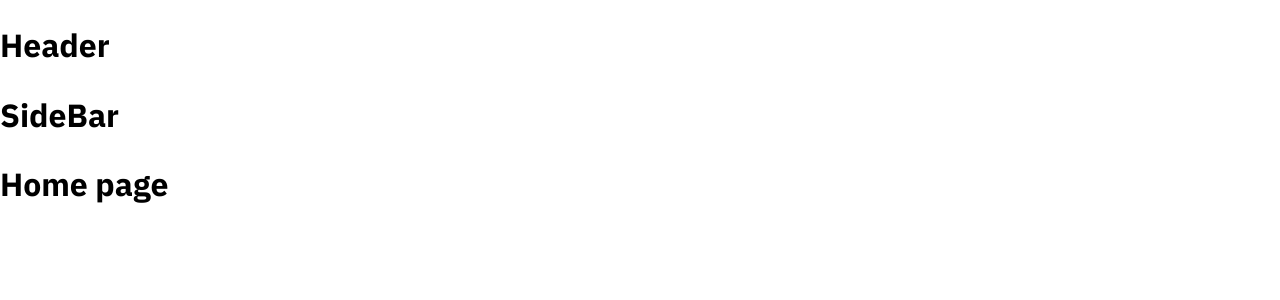
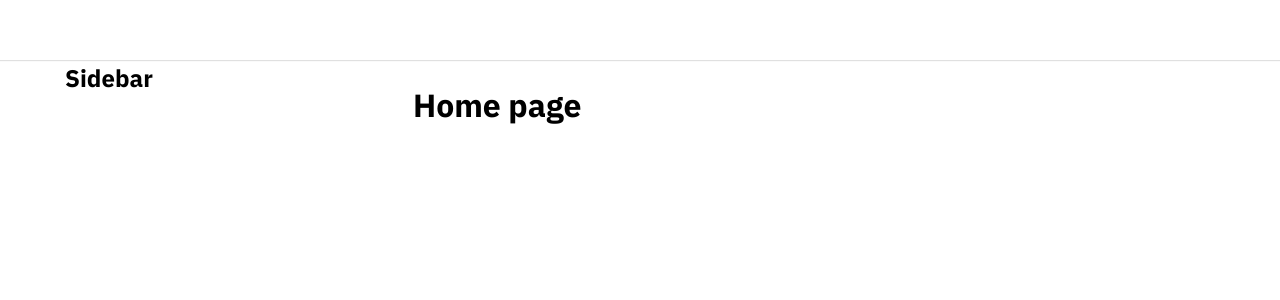
Before and after one commit to Code-Lagi/tiktok-ui, a React (Create React App) app: page / in a window 1280 px wide. Shown: the top 300 px of the page. Built offline with nearby package versions, Linux system fonts and the light colour scheme.

Commit message:
Bài 96: Dựng khung Layout mặc định

```diff
--- a/package.json
+++ b/package.json
@@ -6,6 +6,7 @@
     "@testing-library/jest-dom": "^5.16.5",
     "@testing-library/react": "^13.4.0",
     "@testing-library/user-event": "^13.5.0",
+    "classnames": "^2.3.2",
     "normalize.css": "^8.0.1",
     "react": "^18.2.0",
     "react-dom": "^18.2.0",
--- a/src/components/GlobalStyles/GlobalStyles.scss
+++ b/src/components/GlobalStyles/GlobalStyles.scss
@@ -3,8 +3,14 @@
 
 :root {
     --primary: fe2c55;
+
+    //default layout
+    --default-layout-header-height: 60px;
+    --default-layout-width: 1150px;
 }
 * {
+    margin: 0;
+    padding: 0;
     box-sizing: border-box;
 }
 html {
--- /dev/null
+++ b/src/components/Layout/DefaultLayout/DefaultLayout.module.scss
@@ -0,0 +1,12 @@
+.wrapper {
+    display: flex;
+    flex-direction: column;
+    align-items: center;
+}
+.container {
+    width: var(--default-layout-width);
+    display: flex;
+}
+.content {
+    flex: 1;
+}
--- /dev/null
+++ b/src/components/Layout/DefaultLayout/Sidebar/Sidebar.module.scss
@@ -0,0 +1,3 @@
+.wrapper {
+    width: 348px;
+}
--- a/src/components/Layout/DefaultLayout/Sidebar/index.js
+++ b/src/components/Layout/DefaultLayout/Sidebar/index.js
@@ -1,5 +1,14 @@
+import classNames from 'classnames/bind';
+import styles from './Sidebar.module.scss';
+
+const cx = classNames.bind(styles);
+
 function SideBar() {
-    return <h1>SideBar</h1>;
+    return (
+        <aside className={cx('wrapper')}>
+            <h2>Sidebar</h2>
+        </aside>
+    );
 }
 
 export default SideBar;
--- a/src/components/Layout/DefaultLayout/index.js
+++ b/src/components/Layout/DefaultLayout/index.js
@@ -1,13 +1,18 @@
+import classNames from 'classnames/bind';
+import styles from './DefaultLayout.module.scss';
+
 import Header from '../components/Header';
 import SideBar from './Sidebar';
 
+const cx = classNames.bind(styles);
+
 function DefaultLayout({ children }) {
     return (
-        <div>
+        <div className={cx('wrapper')}>
             <Header />
-            <div className="container">
+            <div className={cx('container')}>
                 <SideBar />
-                <div className="content"> {children} </div>
+                <div className={cx('content')}> {children} </div>
             </div>
         </div>
     );
--- /dev/null
+++ b/src/components/Layout/components/Header/Header.module.scss
@@ -0,0 +1,11 @@
+.wrapper {
+    width: 100%;
+    height: var(--default-layout-header-height);
+    box-shadow: 0px 1px 1px rgba(0, 0, 0, 0.12);
+    display: flex;
+    justify-content: center;
+}
+.inner {
+    height: 100%;
+    width: var(--default-layout-width);
+}
--- a/src/components/Layout/components/Header/index.js
+++ b/src/components/Layout/components/Header/index.js
@@ -1,5 +1,14 @@
+import classNames from 'classnames/bind';
+import styles from './Header.module.scss';
+
+const cx = classNames.bind(styles);
+
 function Header() {
-    return <h1>Header</h1>;
+    return (
+        <header className={cx('wrapper')}>
+            <div className={cx('inner')}></div>
+        </header>
+    );
 }
 
 export default Header;
```
Also changed, not shown: 1 other file (tests, documents, lock files or other folders).
